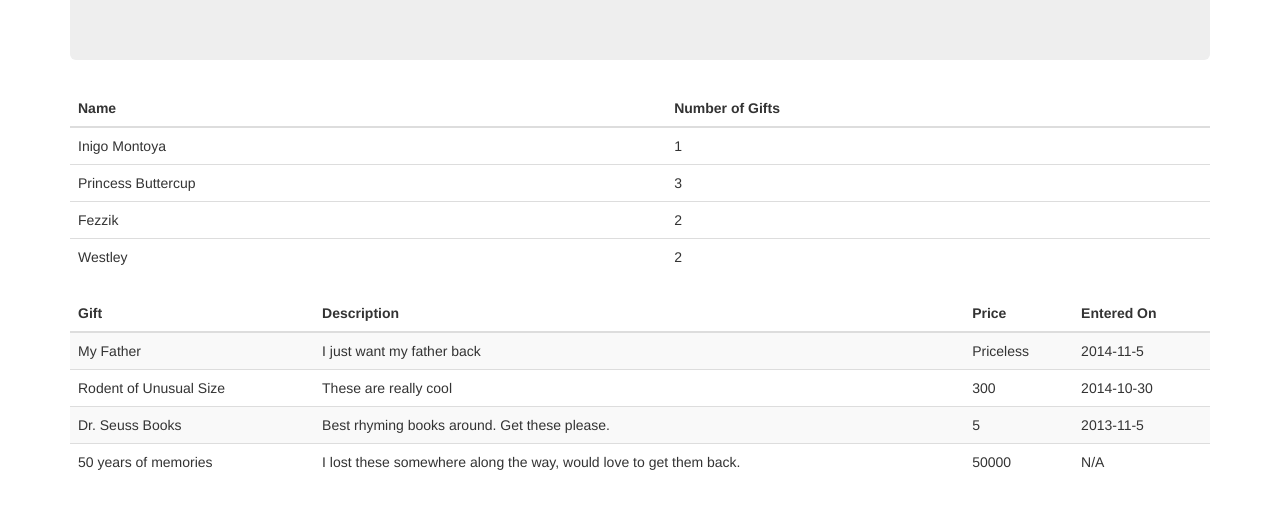
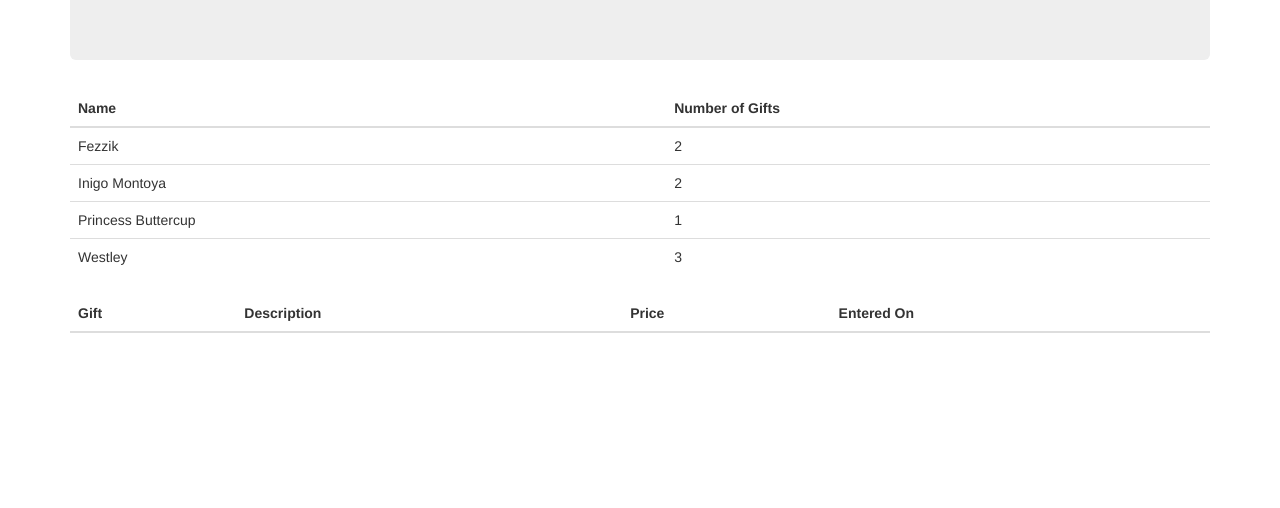
Before and after one commit to breaman/RefreshHiloAngularJS, a website: page RefreshHiloAngularJS/index.html in a window 1280 px wide. Shown: the part 250-758 px from the top of the page. Drawn offline with Linux system fonts and the light colour scheme.

Commit message:
After Directives - Got the tables configured but this time with AngularJS directives

```diff
--- a/RefreshHiloAngularJS/index.html
+++ b/RefreshHiloAngularJS/index.html
@@ -8,7 +8,7 @@
     <link href="styles/bootstrap/bootstrap.css" rel="stylesheet" />
     <link href="styles/style.css" rel="stylesheet" />
 </head>
-<body role="document">
+<body ng-app role="document">
     <nav class="navbar navbar-inverse navbar-fixed-top" role="navigation">
         <div class="container">
             <div class="navbar-header">
@@ -27,7 +27,10 @@
             </div>
         </div>
     </nav>
-    <div class="container" role="main">
+    <div class="container" role="main" ng-init="sortBy='name'; reverse=false; currentPerson.gifts = []; people = [{name: 'Inigo Montoya', gifts: [{name: 'My Father', description: 'I just want my father back', price: 'priceless', enteredOn: '2014-11-05'}, {name: 'Six Fingered Man', description: 'He killed my father, he should prepare to die', price: '5000', enteredOn: '2014-11-06'}]},
+         {name: 'Princess Buttercup', gifts: [{name: 'Rodent of Unusual Size', description: 'These are really cool', price: '300', enteredOn: '2014-10-30'}]},
+         {name: 'Fezzik', gifts: [{name: 'Dr. Seuss Books', description: 'Best rhyming books around. Get these please.', price: '20', enteredOn: '2013-11-05'}, {name: 'Big rocks', description: 'They are a lot of fun to throw', price: '2', enteredOn: '2014-09-05'}]},
+         {name: 'Westley', gifts: [{name: '50 years of memories', description: 'I lost these somewhere along the way, would love to get them back', price: '50000', enteredOn: 'N/A'}, {name: 'Miracle Pill', description: 'It tastes good in chocolate', price: '65', enteredOn: '2014-08-06'}, {name: 'Brute Squad', description: 'Need it so we can storm the castle', price: '200', enteredOn: '2014-08-07'}]}]">
         <div class="jumbotron">
             <h1>Secret Santa!</h1>
             <p>This is the world's best secret santa app where all of your wishes are guaranteed to come true.</p>
@@ -35,26 +38,14 @@
         <table class="table table-hover">
             <thead>
                 <tr>
-                    <th>Name</th>
-                    <th>Number of Gifts</th>
+                    <th ng-click="sortBy='name';reverse=!reverse">Name</th>
+                    <th ng-click="sortBy='gifts.length';reverse=!reverse">Number of Gifts</th>
                 </tr>
             </thead>
             <tbody>
-                <tr>
-                    <td>Inigo Montoya</td>
-                    <td>1</td>
-                </tr>
-                <tr>
-                    <td>Princess Buttercup</td>
-                    <td>3</td>
-                </tr>
-                <tr>
-                    <td>Fezzik</td>
-                    <td>2</td>
-                </tr>
-                <tr>
-                    <td>Westley</td>
-                    <td>2</td>
+                <tr ng-repeat="person in people | orderBy:sortBy:reverse" ng-click="currentPerson.gifts = person.gifts">
+                    <td>{{person.name}}</td>
+                    <td>{{person.gifts.length}}</td>
                 </tr>
             </tbody>
         </table>
@@ -68,29 +59,11 @@
                 </tr>
             </thead>
             <tbody>
-                <tr>
-                    <td>My Father</td>
-                    <td>I just want my father back</td>
-                    <td>Priceless</td>
-                    <td>2014-11-5</td>
-                </tr>
-                <tr>
-                    <td>Rodent of Unusual Size</td>
-                    <td>These are really cool</td>
-                    <td>300</td>
-                    <td>2014-10-30</td>
-                </tr>
-                <tr>
-                    <td>Dr. Seuss Books</td>
-                    <td>Best rhyming books around. Get these please.</td>
-                    <td>5</td>
-                    <td>2013-11-5</td>
-                </tr>
-                <tr>
-                    <td>50 years of memories</td>
-                    <td>I lost these somewhere along the way, would love to get them back.</td>
-                    <td>50000</td>
-                    <td>N/A</td>
+                <tr ng-repeat="gift in currentPerson.gifts">
+                    <td>{{gift.name}}</td>
+                    <td>{{gift.description}}</td>
+                    <td>{{gift.price | currency}}</td>
+                    <td>{{gift.enteredOn | date}}</td>
                 </tr>
             </tbody>
         </table>
```
